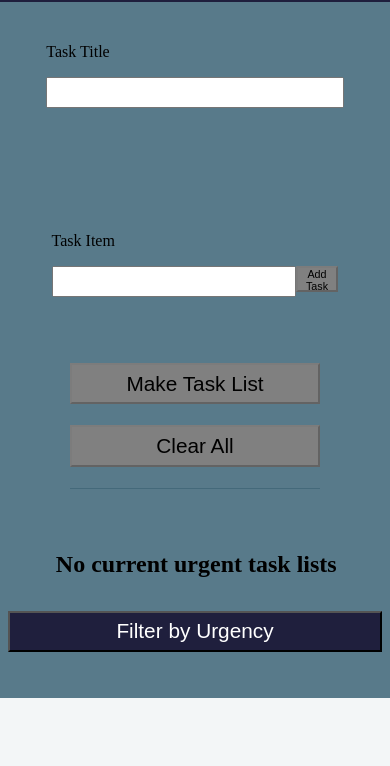
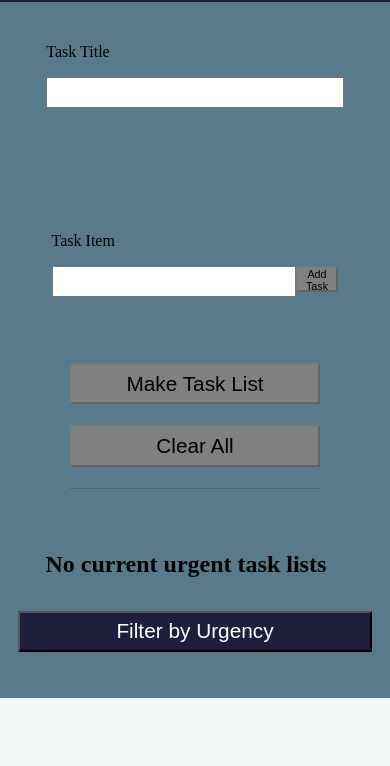
Before and after one commit to dreardon1021/CheckYourselfFinal1, a plain HTML site: page index.html in a window 390 px wide. Shown: the part 78-844 px from the top of the page. Drawn offline with Linux system fonts and the light colour scheme.

Commit message:
Fix responsive design button and card widths

```diff
--- a/styles.css
+++ b/styles.css
@@ -353,15 +353,19 @@ button:disabled {
   }
 
   .filter-button {
-    width: 18em;
+    width: 17em;
     height: 2em;
     font-size: 1.3em;
-    margin-bottom: 1em;
+    margin: 1em;
   }
 
   .left-column {
     width: 100%;
     justify-content: space-around;
+  }
+
+  .task-card {
+    width: 20em;
   }
 
   .right-column {
```
